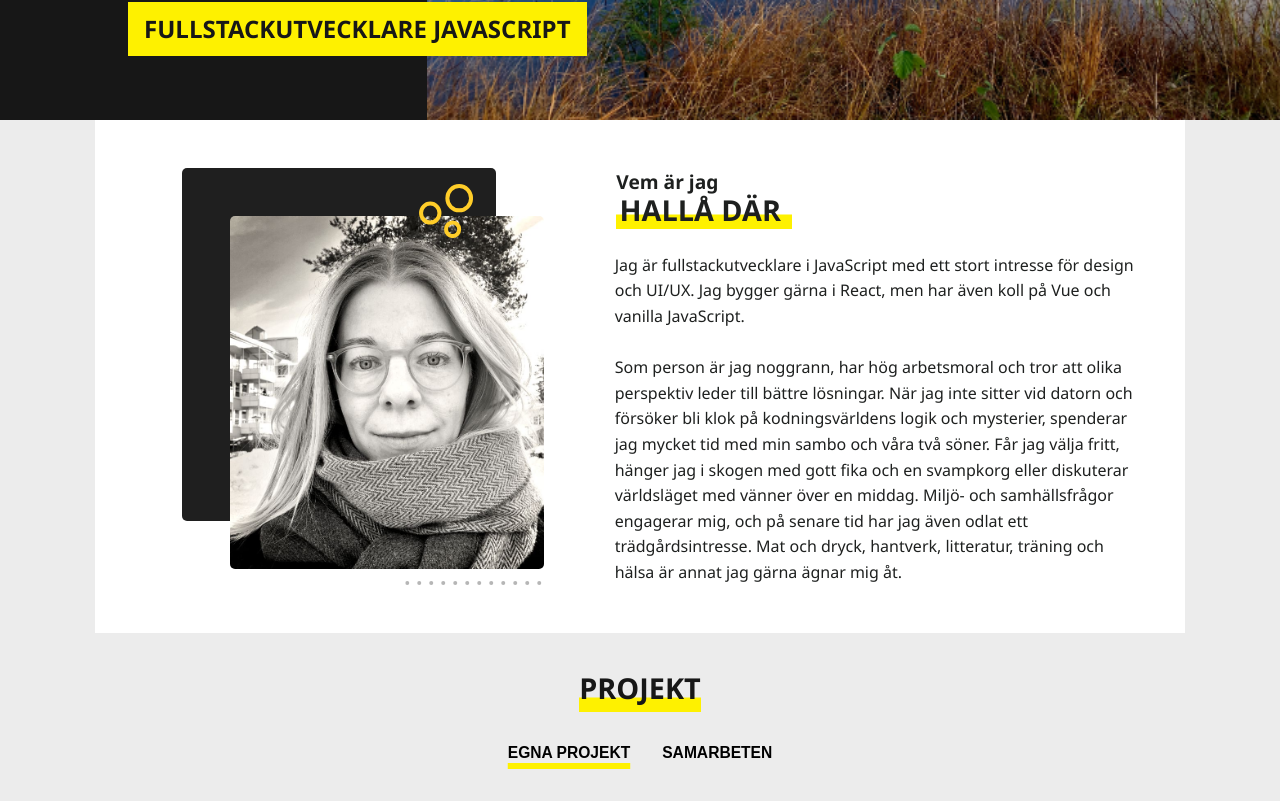
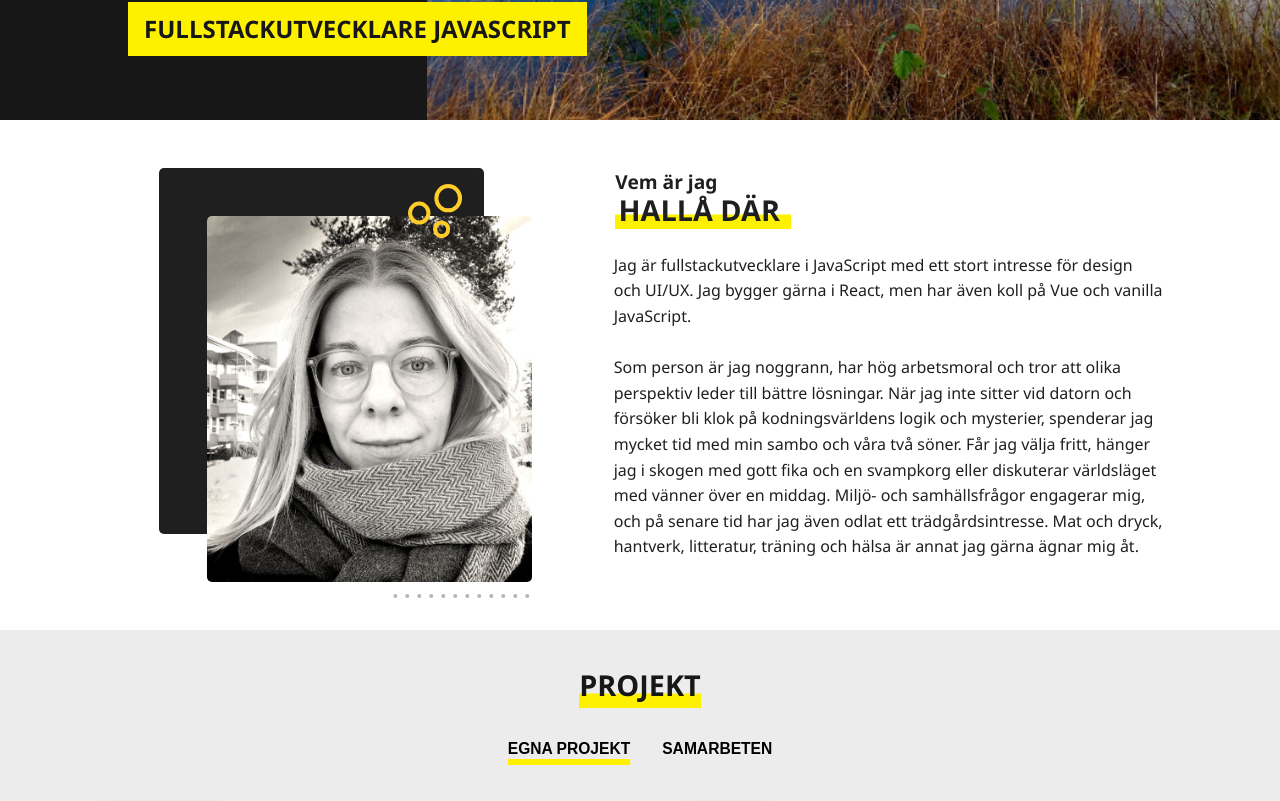
Before and after one commit to EllenSandqvist/Portfolio2025, a React (Vite) app: page / in a window 1280 px wide. Shown: the part 520-1321 px from the top of the page. Built offline with nearby package versions, Linux system fonts and the light colour scheme.

Commit message:
css fixes, color changes

```diff
--- a/src/components/About/About.module.css
+++ b/src/components/About/About.module.css
@@ -95,7 +95,7 @@
 
 @media (min-width: 1024px) {
   .about {
-    max-width: 1090px;
+    max-width: 1150px;
     margin: 0 auto;
     gap: 5em;
   }
--- a/src/index.css
+++ b/src/index.css
@@ -56,7 +56,7 @@ body {
   max-width: 1400px;
   width: 100%;
   margin: 0 auto;
-  background-color: var(--background-grey-light);
+  background-color: var(--background-color-lightest);
 }
 
 img {
```
